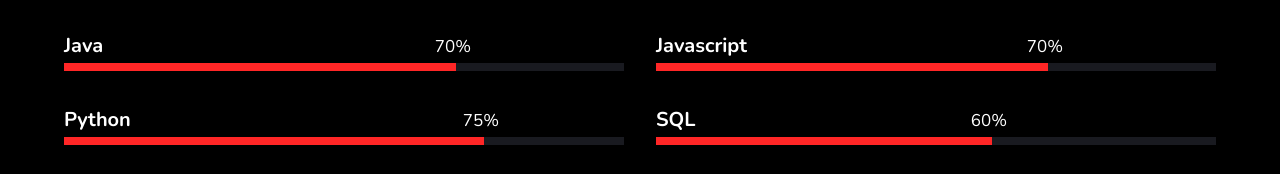
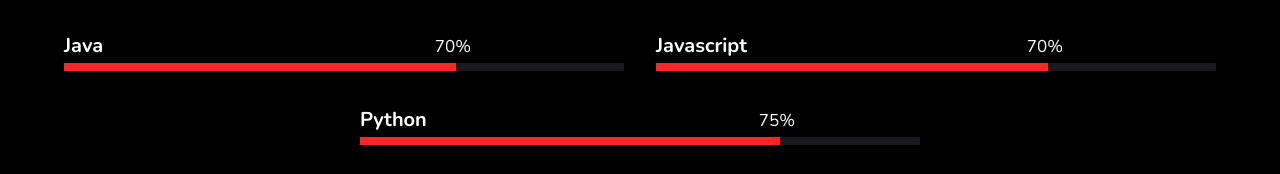
Before and after one commit to ankit-neticon/AnkitSonkar.github.io, a plain HTML site: page index.html in a window 1280 px wide. Shown: the part 3782-3956 px from the top of the page. Drawn offline with nearby package versions, Linux system fonts and the light colour scheme.

Commit message:
Update index.html

```diff
--- a/index.html
+++ b/index.html
@@ -1953,17 +1953,6 @@
                 </div>
                 <!-- Progress Item End -->
 
-                <!-- Progress Item Start -->
-                <div class="progress-item" data-aos="fade-up" data-aos-duration="1200">
-                    <div class="text">
-                        <h5>SQL</h5>
-                    </div>
-                    <div class="progress-bar">
-                        <div class="progress-line sql"></div>
-                    </div>
-                </div>
-                <!-- Progress Item End -->
-
 
 
                 <!-- Tools  start -->
```
